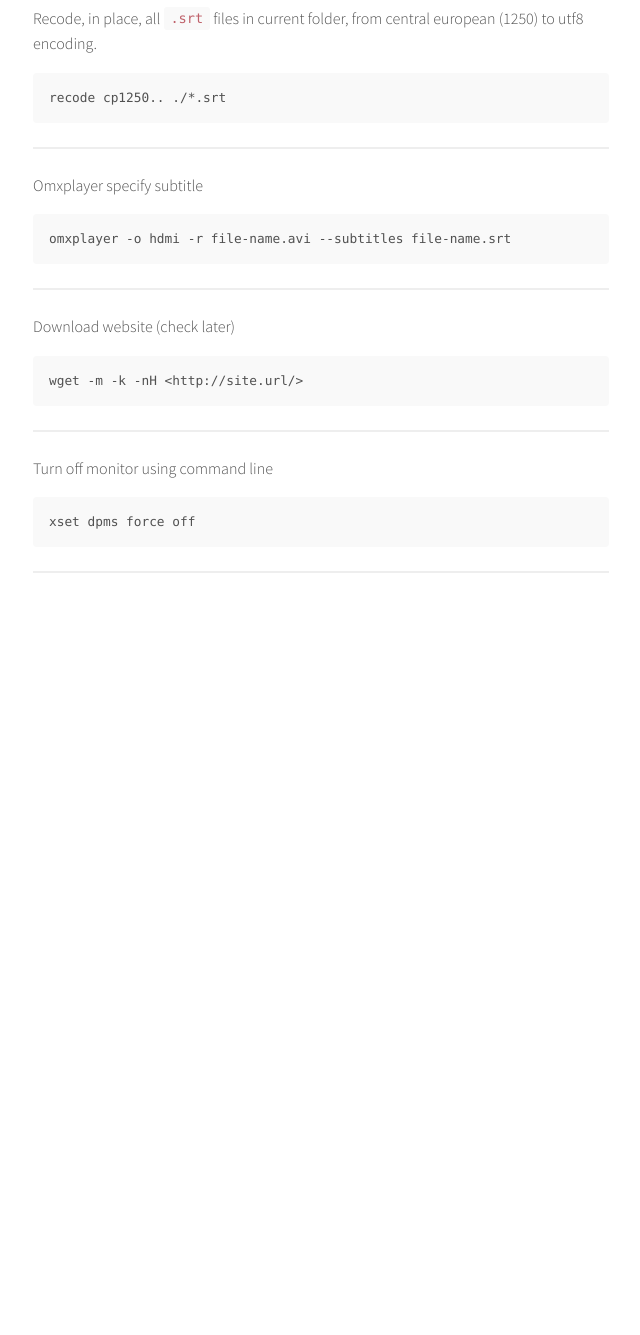
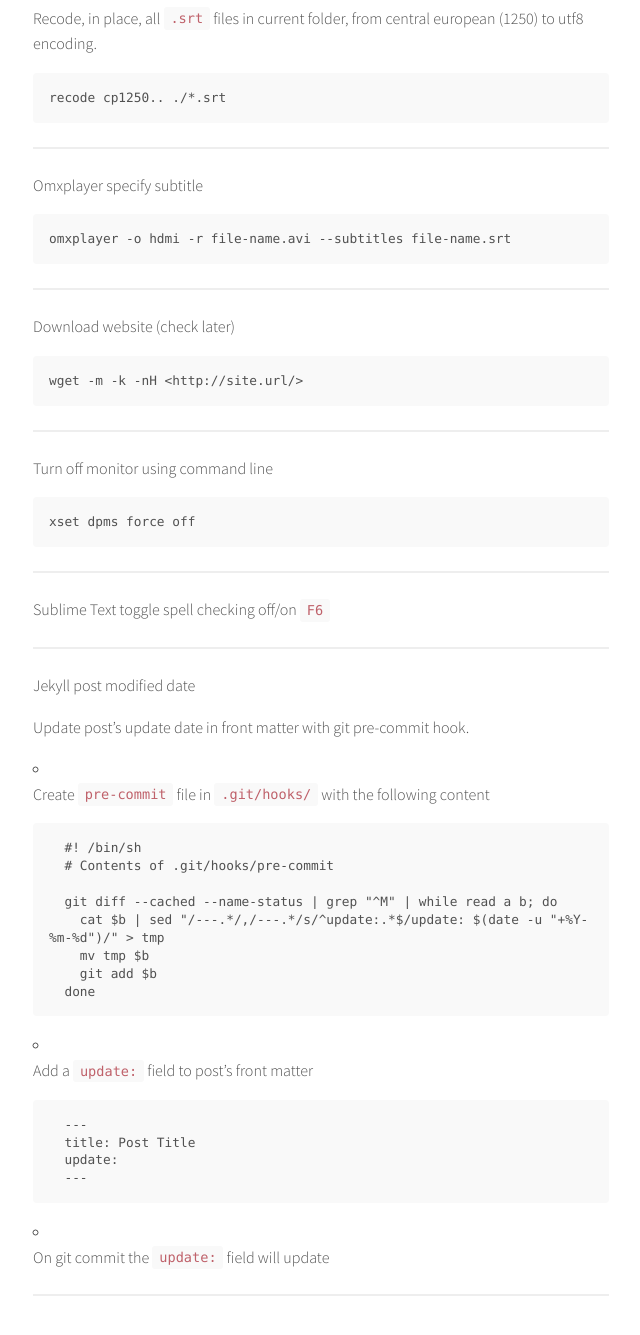
Before and after one commit to codebicycle/2016-codebicycle.github.io, a Jekyll site: the page built from _posts/2016-02-24-notes.md, in a window 1280 px wide and 1400 px high, scrolled down 3978 px. Shown: the top 1335 px of the window, without its empty margins (319-959 px from the left). Built offline with Jekyll 4.4.1, drawn with Linux system fonts in a browser that asks for light colours; before the commit the page ends 4655 px from its top, so only the background shows below that; some of the changed text lies outside the part shown.

Commit message:
Update notes - Jekyll post update date

````diff
--- a/_posts/2016-02-24-notes.md
+++ b/_posts/2016-02-24-notes.md
@@ -228,3 +229,32 @@ Turn off monitor using command line
 xset dpms force off
 ```
 ***
+
+Sublime Text toggle spell checking off/on `F6`
+
+***
+
+Jekyll post modified date
+
+Update post's update date in front matter with git pre-commit hook.
+
+- Create `pre-commit` file in `.git/hooks/` with the following content
+
+        #! /bin/sh
+        # Contents of .git/hooks/pre-commit
+
+        git diff --cached --name-status | grep "^M" | while read a b; do
+          cat $b | sed "/---.*/,/---.*/s/^update:.*$/update: $(date -u "+%Y-%m-%d")/" > tmp
+          mv tmp $b
+          git add $b
+        done
+
+- Add a `update:` field to post's front matter
+
+        ---
+        title: Post Title
+        update:
+        ---
+- On git commit the `update:` field will update
+
+***
````
Also changed, not shown: other parts of _posts/2016-02-24-notes.md (+1 -0 lines).
